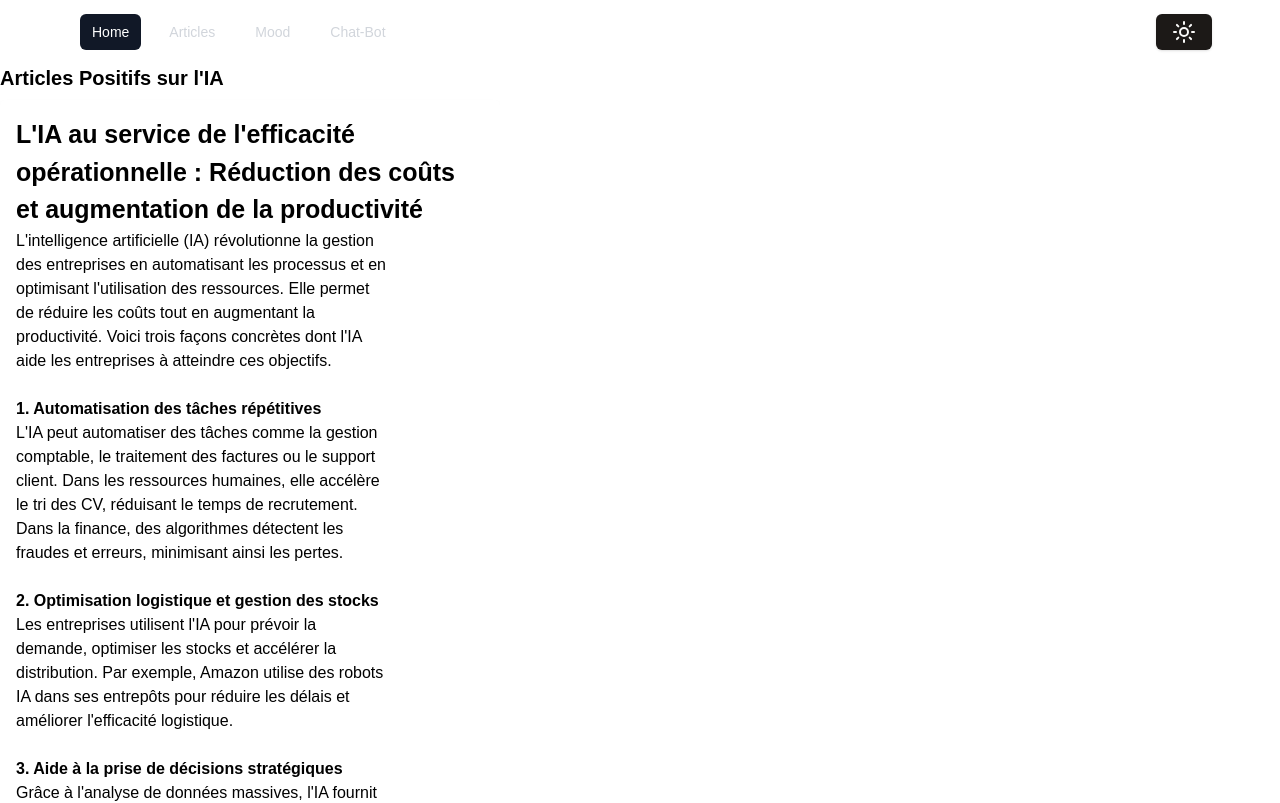
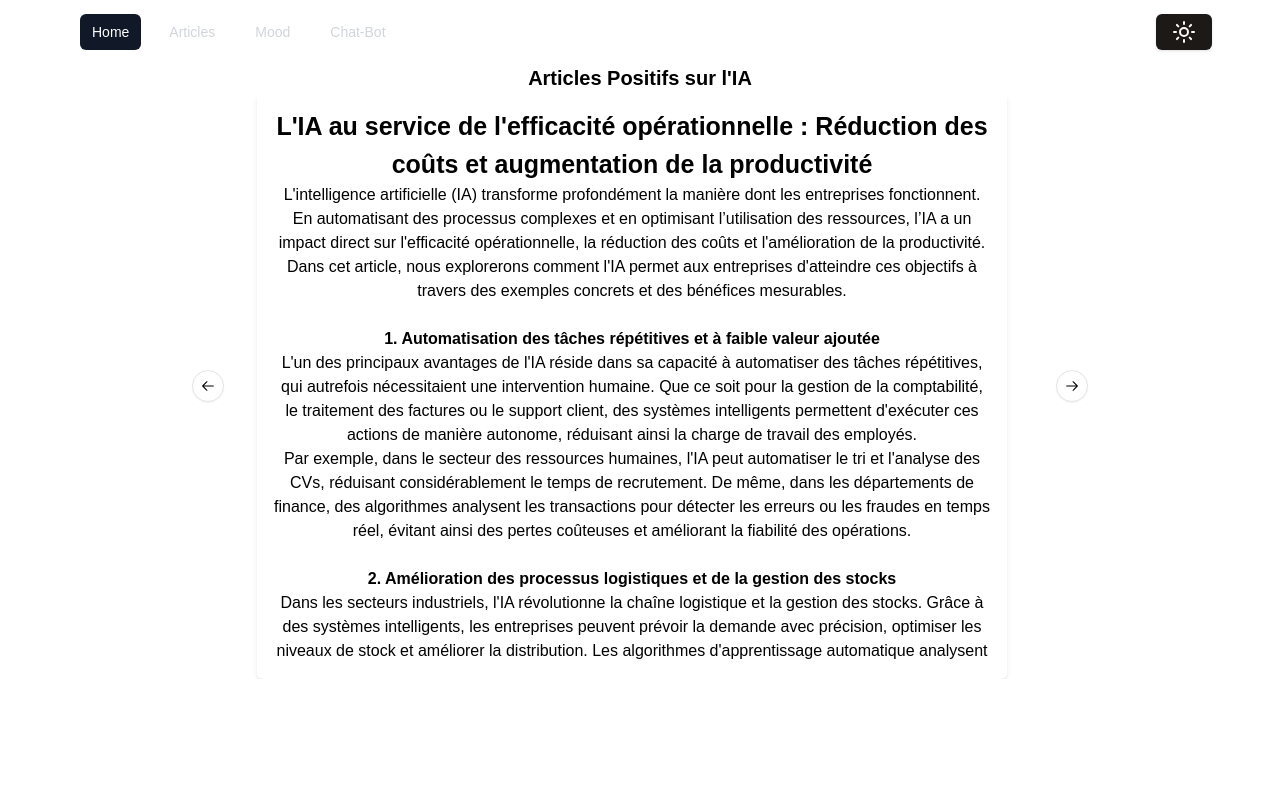
Before and after one commit to QDZantoine/crazy-dev, a Next.js app: page /articles in a window 1280 px wide. Shown: the top 803 px of the page. Built offline with nearby package versions, Linux system fonts and the light colour scheme.

Commit message:
feat: add article lightmode

```diff
--- a/src/components/TrueArticle.tsx
+++ b/src/components/TrueArticle.tsx
@@ -2,9 +2,13 @@
 
 import { useTheme } from "next-themes";
 import { useEffect, useState } from "react";
-import { Carousel, CarouselItem, CarouselContent, CarouselNext, CarouselPrevious } from "@/components/ui/carousel";
-
-
+import {
+  Carousel,
+  CarouselContent,
+  CarouselItem,
+  CarouselNext,
+  CarouselPrevious,
+} from "@/components/ui/carousel"
 
 // Définir une interface pour les articles
 interface ArticleProps {
@@ -15,6 +19,7 @@ interface ArticleProps {
 const PositiveArticles = () => {
   const { theme } = useTheme();
   const [isDarkMode, setIsDarkMode] = useState(false);
+  const [currentIndex, setCurrentIndex] = useState(0); // État pour suivre l'index actuel
 
   useEffect(() => {
     setIsDarkMode(theme === "dark");
@@ -26,13 +31,18 @@ const PositiveArticles = () => {
   const positiveArticles: ArticleProps[] = [
     {
       title: "L'IA au service de l'efficacité opérationnelle : Réduction des coûts et augmentation de la productivité",
-      content: `L'intelligence artificielle (IA) révolutionne la gestion des entreprises en automatisant les processus et en optimisant l'utilisation des ressources. Elle permet de réduire les coûts tout en augmentant la productivité. Voici trois façons concrètes dont l'IA aide les entreprises à atteindre ces objectifs.<br><br>
-       <strong> 1. Automatisation des tâches répétitives </strong> <br>
-        L'IA peut automatiser des tâches comme la gestion comptable, le traitement des factures ou le support client. Dans les ressources humaines, elle accélère le tri des CV, réduisant le temps de recrutement. Dans la finance, des algorithmes détectent les fraudes et erreurs, minimisant ainsi les pertes.<br><br>
-       <strong> 2. Optimisation logistique et gestion des stocks </strong> <br>
-        Les entreprises utilisent l'IA pour prévoir la demande, optimiser les stocks et accélérer la distribution. Par exemple, Amazon utilise des robots IA dans ses entrepôts pour réduire les délais et améliorer l'efficacité logistique.<br><br>
-       <strong> 3. Aide à la prise de décisions stratégiques </strong> <br>
-        Grâce à l'analyse de données massives, l'IA fournit des recommandations stratégiques. Des outils comme Google Analytics aident à affiner les campagnes marketing, améliorant ainsi le ROI et la prise de décisions informées.`
+      content: `L'intelligence artificielle (IA) transforme profondément la manière dont les entreprises fonctionnent. En automatisant des processus complexes et en optimisant l’utilisation des ressources, l’IA a un impact direct sur l'efficacité opérationnelle, la réduction des coûts et l'amélioration de la productivité. Dans cet article, nous explorerons comment l'IA permet aux entreprises d'atteindre ces objectifs à travers des exemples concrets et des bénéfices mesurables.<br><br>
+      <strong>1. Automatisation des tâches répétitives et à faible valeur ajoutée</strong><br>
+      L'un des principaux avantages de l'IA réside dans sa capacité à automatiser des tâches répétitives, qui autrefois nécessitaient une intervention humaine. Que ce soit pour la gestion de la comptabilité, le traitement des factures ou le support client, des systèmes intelligents permettent d'exécuter ces actions de manière autonome, réduisant ainsi la charge de travail des employés.<br>
+      Par exemple, dans le secteur des ressources humaines, l'IA peut automatiser le tri et l'analyse des CVs, réduisant considérablement le temps de recrutement. De même, dans les départements de finance, des algorithmes analysent les transactions pour détecter les erreurs ou les fraudes en temps réel, évitant ainsi des pertes coûteuses et améliorant la fiabilité des opérations.<br><br>
+
+      <strong>2. Amélioration des processus logistiques et de la gestion des stocks</strong><br>
+      Dans les secteurs industriels, l'IA révolutionne la chaîne logistique et la gestion des stocks. Grâce à des systèmes intelligents, les entreprises peuvent prévoir la demande avec précision, optimiser les niveaux de stock et améliorer la distribution. Les algorithmes d'apprentissage automatique analysent d'énormes quantités de données pour identifier des modèles de consommation et adapter les flux d'approvisionnement en conséquence.<br>
+      Par exemple, Amazon utilise des robots équipés d'IA dans ses entrepôts pour organiser les produits de manière optimale et minimiser les délais d'expédition. Cela réduit les coûts logistiques, accélère les livraisons et améliore l'efficacité opérationnelle.<br><br>
+
+      <strong>3. Optimisation des décisions stratégiques grâce à l'analyse des données</strong><br>
+      L'IA ne se limite pas à l'automatisation des tâches. Elle joue également un rôle clé dans la prise de décisions stratégiques. En analysant des données à grande échelle, les systèmes d'IA peuvent fournir des recommandations basées sur des faits et des tendances qu’un humain pourrait manquer. Ces analyses prédictives aident les entreprises à identifier de nouvelles opportunités de marché, à ajuster leurs stratégies commerciales et à prendre des décisions informées.<br>
+      Par exemple, dans le secteur du marketing, des outils d'IA comme Google Analytics et IBM Watson Marketing analysent les comportements des consommateurs en ligne pour affiner les campagnes publicitaires.`
     },
     {
       title: "L'IA dans l'éducation : Personnalisation de l'apprentissage et accès à l'éducation pour tous",
@@ -60,32 +70,35 @@ const PositiveArticles = () => {
     },
   ];
 
-  // Le composant Article typé
+  const handleNext = () => {
+    setCurrentIndex((prevIndex) => (prevIndex + 1) % positiveArticles.length);
+  };
+
+  const handlePrevious = () => {
+    setCurrentIndex((prevIndex) => (prevIndex - 1 + positiveArticles.length) % positiveArticles.length);
+  };
+
   const Article = ({ title, content }: ArticleProps) => (
-
-    <div>
-      <h2  style={{ fontWeight: '900', fontSize: "25px"}} >{title}</h2>
-      <p  style={{width: "80%"}} dangerouslySetInnerHTML={{ __html: content }} />
+    <div className="p-4 bg-white shadow-md rounded-md mx-auto" style={{ maxWidth: '750px' }}>
+      <h2 style={{ fontWeight: '900', fontSize: "25px", textAlign: "center" }}>{title}</h2>
+      <p style={{ textAlign: "center" , overflowY:'auto', height:'60vh'   }} dangerouslySetInnerHTML={{ __html: content }} />
     </div>
-
   );
 
   return (
-    <div style={{width: 500}}>
+    <div style={{ display: 'flex', flexDirection: 'column', alignItems: 'center', width: '100%' }}>
       <h2 className="text-xl font-bold">Articles Positifs sur l'IA</h2>
-      <Carousel>
-        <CarouselContent>
-
-          <CarouselItem>
-      {positiveArticles.map((article, index) => (
-        <div key={index} className="p-4 bg-white shadow-md rounded-md my-2">
-          <Article title={article.title} content={article.content} />
-        </div>
-      ))}
+      <Carousel style={{ width: "100%", maxWidth: "800px" }}>
+        <CarouselContent style={{ display: "flex", justifyContent: "center", alignItems: "center", width: "100%", textAlign: "center", overflowY: "auto" }}>
+          <CarouselItem
+            style={{ width: "100%", display: "flex", justifyContent: "center", alignItems: "center" }} // Pour s'assurer que l'article est bien centré
+          >
+            <Article title={positiveArticles[currentIndex].title} content={positiveArticles[currentIndex].content} />
           </CarouselItem>
         </CarouselContent>
-  <CarouselPrevious />
-  <CarouselNext />
+
+        <CarouselPrevious  style={{ position: "absolute" }} onClick={handlePrevious} disabled={positiveArticles.length <= 1} />
+        <CarouselNext onClick={handleNext} disabled={positiveArticles.length <= 1} />
       </Carousel>
     </div>
   );
```
Lines whose indentation alone changed are shown as unchanged.
